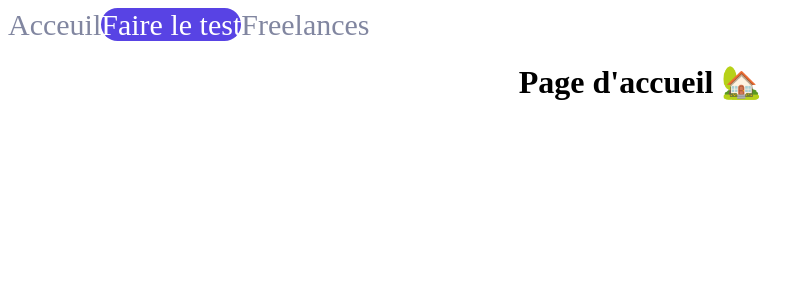
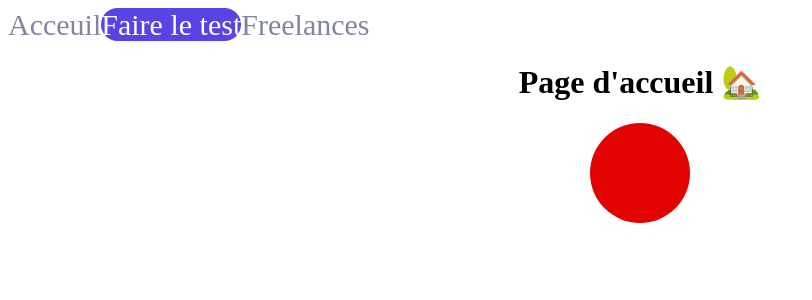
Before and after one commit to luljn/shiny-agency, a React (Create React App) app: page / in a window 1280 px wide. Shown: the top 300 px of the page, without its empty margins (0-812 px from the left). Built offline with nearby package versions, Linux system fonts and the light colour scheme.

Commit message:
Composant Balloon added to Home page

```diff
--- a/src/pages/Home/index.jsx
+++ b/src/pages/Home/index.jsx
@@ -11,7 +11,7 @@ const Balloon = styled.div`
       height: 100px;
       width: 100px;
       border-radius: 50px;
-      background-color: #20202;
+      background-color: #e20202;
 `
 
 function Home() {
```
